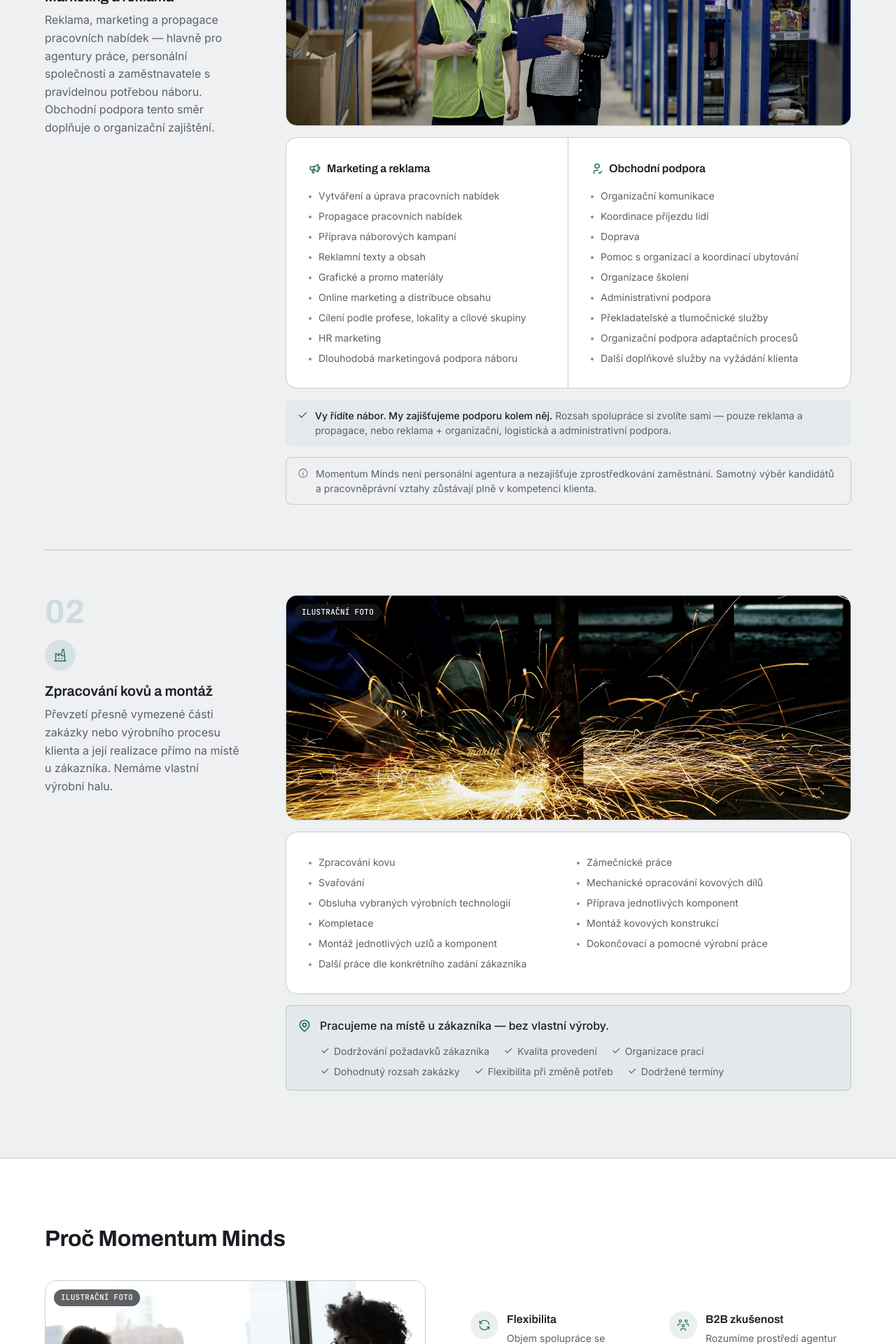
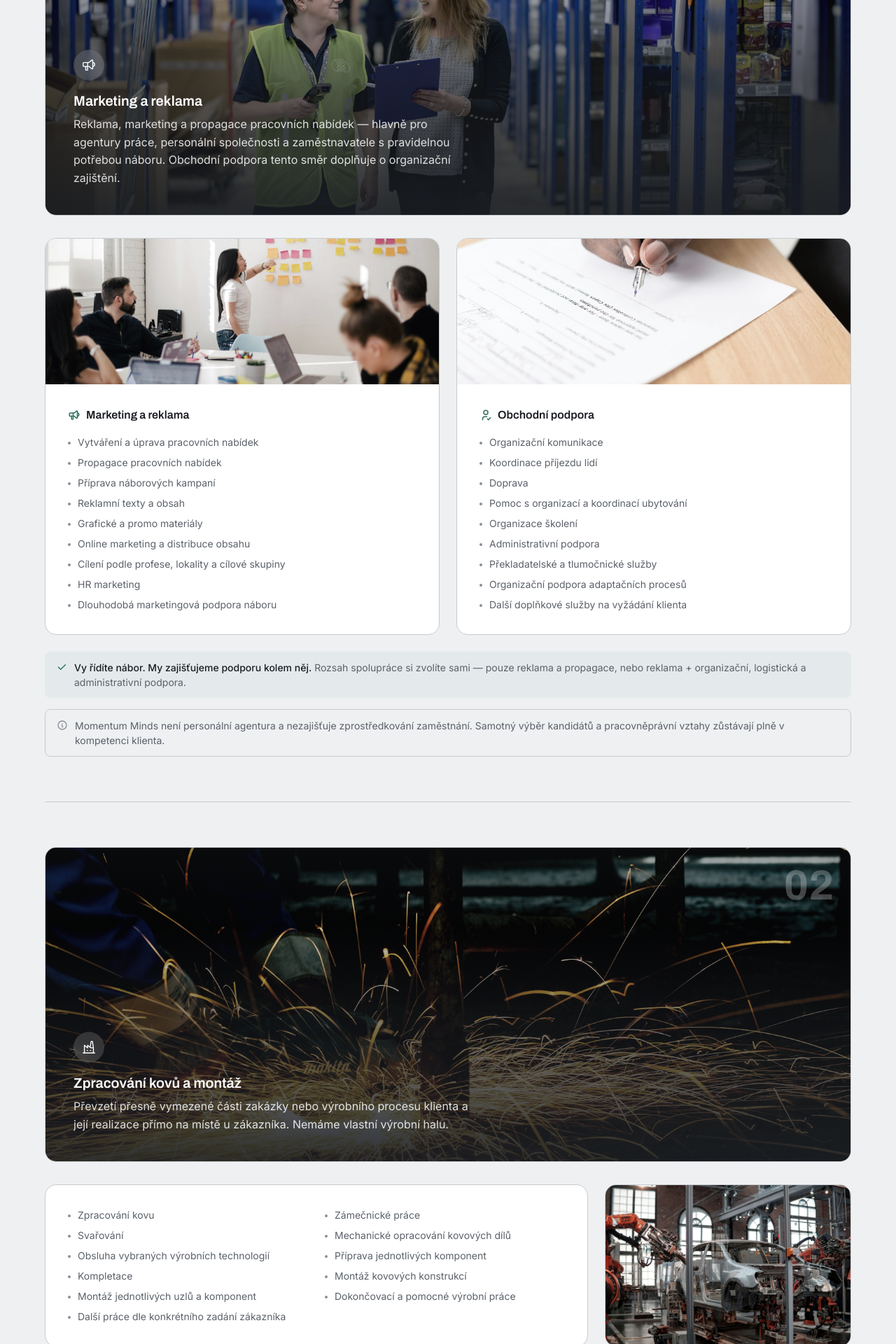
Before and after one commit to NoblesseHomes/momentum-minds, a Next.js app: page / in a window 1280 px wide. Shown: the part 1440-3360 px from the top of the page at 70% size. Built offline with nearby package versions, Linux system fonts and the light colour scheme.

Commit message:
Улучшения

```diff
--- a/src/app/globals.css
+++ b/src/app/globals.css
@@ -1,4 +1,4 @@
-@import "tailwindcss";
+@import 'tailwindcss';
 
 :root {
   /* Base surfaces */
@@ -106,6 +106,10 @@
   --text-tag-desktop--letter-spacing: 0.02em;
 }
 
+html {
+  scroll-behavior: smooth;
+}
+
 body {
   background: var(--color-bg);
   color: var(--color-text-primary);
--- a/src/components/Contact.js
+++ b/src/components/Contact.js
@@ -74,9 +74,6 @@ export default function Contact() {
                 sizes="(min-width: 1024px) 40vw, 100vw"
                 className="h-56 w-full object-cover grayscale-[35%] contrast-[1.05] sm:h-72"
               />
-              <span className="absolute left-3 top-3 rounded-[1.25rem] bg-text-primary/70 px-2.5 py-1 font-mono text-tag uppercase tracking-wide text-white backdrop-blur-sm">
-                Ilustrační foto
-              </span>
             </div>
 
             <ul className="space-y-4">
--- a/src/components/Services.js
+++ b/src/components/Services.js
@@ -28,7 +28,7 @@ function useRevealProps(delay = 0) {
   };
 }
 
-// concept v3 §4.1 — Marketing & Advertising (main direction)
+// concept v3 §4.1 — Marketing a reklama (main direction)
 const MARKETING_ADVERTISING = [
   'Vytváření a úprava pracovních nabídek',
   'Propagace pracovních nabídek',
@@ -41,7 +41,7 @@ const MARKETING_ADVERTISING = [
   'Dlouhodobá marketingová podpora náboru',
 ];
 
-// concept v3 §4.2 — Business Support (renamed from "Workforce Support")
+// concept v3 §4.2 — Obchodní podpora (renamed from "Workforce Support")
 const BUSINESS_SUPPORT = [
   'Organizační komunikace',
   'Koordinace příjezdu lidí',
@@ -54,7 +54,7 @@ const BUSINESS_SUPPORT = [
   'Další doplňkové služby na vyžádání klienta',
 ];
 
-// concept v2 §3.2 — Industrial Services & Metalworking
+// concept v2 §3.2 — Zpracování kovů a montáž
 const INDUSTRIAL_WORK = [
   'Zpracování kovu',
   'Zámečnické práce',
@@ -82,20 +82,43 @@ const INDUSTRIAL_PRINCIPLES = [
 // Temporary licensed stock (Unsplash License, free) standing in for real
 // company photography until it's supplied — flagged as illustrative
 // rather than passed off as the company's own site/staff.
-function DirectionImage({ src, alt }) {
+// Full-bleed hero-style banner per direction — mirrors the Hero
+// component's photo+gradient+overlaid-copy treatment so each direction
+// reads as a real anchor section instead of a sidebar label next to a
+// small thumbnail.
+function DirectionBanner({ index, Icon, title, intro, src, alt }) {
   return (
-    <div className="relative mb-4 overflow-hidden rounded-2xl border border-border">
+    <div className="relative overflow-hidden rounded-2xl border border-border">
       <Image
         src={src}
         alt={alt}
-        width={1600}
-        height={900}
-        sizes="(min-width: 1024px) 55vw, 100vw"
-        className="h-56 w-full object-cover grayscale-[35%] contrast-[1.05] sm:h-72 lg:h-80"
+        width={1920}
+        height={1080}
+        priority={index === '01'}
+        sizes="100vw"
+        className="h-72 w-full object-cover grayscale-[35%] contrast-[1.05] sm:h-96 lg:h-[28rem]"
       />
-      <span className="absolute left-3 top-3 rounded-[1.25rem] bg-text-primary/70 px-2.5 py-1 font-mono text-tag uppercase tracking-wide text-white backdrop-blur-sm">
-        Ilustrační foto
+      <div
+        className="absolute inset-0 bg-[linear-gradient(0deg,rgba(26,29,34,0.9)_0%,rgba(26,29,34,0.55)_45%,rgba(26,29,34,0.15)_75%,rgba(26,29,34,0.35)_100%)]"
+        aria-hidden="true"
+      />
+
+      <span
+        className="absolute right-4 top-4 font-display text-5xl font-bold text-white/25 sm:right-6 sm:top-6 lg:text-6xl"
+        aria-hidden="true"
+      >
+        {index}
       </span>
+
+      <div className="absolute inset-x-0 bottom-0 p-5 sm:p-8 lg:p-10">
+        <span className="flex h-11 w-11 items-center justify-center rounded-full bg-white/15 backdrop-blur-sm">
+          <Icon size={22} strokeWidth={1.5} className="text-white" aria-hidden="true" />
+        </span>
+        <h3 className="mt-4 text-h3 font-display font-semibold text-white lg:text-h3-desktop">
+          {title}
+        </h3>
+        <p className="mt-2 max-w-xl text-body text-white/85 lg:text-body-desktop">{intro}</p>
+      </div>
     </div>
   );
 }
@@ -116,26 +139,31 @@ function CompactList({ items }) {
   );
 }
 
-function DirectionHeader({ index, Icon, title, intro }) {
+// Each service column carries its own photo (concept v3 §10 asks for two
+// distinct photos in this block — marketing prep vs. organizational/
+// logistics — rather than one shared image), so the card itself reads
+// as a media tile, not a plain text list in a box.
+function ServiceColumn({ Icon, title, items, src, alt }) {
   return (
-    <div className="lg:sticky lg:top-24">
-      <div className="flex items-center gap-4 lg:block">
-        <span
-          className="font-display text-4xl font-bold text-accent-primary/15 lg:text-5xl"
-          aria-hidden="true"
-        >
-          {index}
-        </span>
-        <span className="flex h-11 w-11 shrink-0 items-center justify-center rounded-full bg-accent-primary/10 lg:mt-4">
-          <Icon size={22} strokeWidth={1.5} className="text-accent-primary" aria-hidden="true" />
-        </span>
+    <div className="overflow-hidden rounded-2xl border border-border bg-surface">
+      <div className="relative h-44 w-full sm:h-52">
+        <Image
+          src={src}
+          alt={alt}
+          fill
+          sizes="(min-width: 1024px) 50vw, 100vw"
+          className="object-cover grayscale-[35%] contrast-[1.05]"
+        />
       </div>
-
-      <h3 className="mt-4 text-h3 font-display font-semibold text-text-primary lg:text-h3-desktop">
-        {title}
-      </h3>
-
-      <p className="mt-2 max-w-sm text-body text-text-secondary lg:text-body-desktop">{intro}</p>
+      <div className="p-6 lg:p-8">
+        <div className="flex items-center gap-2">
+          <Icon size={18} className="text-accent-primary" aria-hidden="true" />
+          <h4 className="font-display text-base font-semibold text-text-primary">{title}</h4>
+        </div>
+        <div className="mt-4">
+          <CompactList items={items} />
+        </div>
+      </div>
     </div>
   );
 }
@@ -143,7 +171,9 @@ function DirectionHeader({ index, Icon, title, intro }) {
 export default function Services() {
   const headingReveal = useRevealProps();
   const blockOneReveal = useRevealProps(0.06);
+  const blockOneMediaReveal = useRevealProps(0.12);
   const blockTwoReveal = useRevealProps(0.06);
+  const blockTwoMediaReveal = useRevealProps(0.12);
 
   return (
     <section id="sluzby" className="section-space">
@@ -158,49 +188,41 @@ export default function Services() {
           </p>
         </motion.div>
 
-        {/* Block 1 — Marketing & Advertising + Business Support (concept v3
+        {/* Block 1 — Marketing a reklama + Obchodní podpora (concept v3
             §7.3 treats these as one combined "direction 1" block) */}
-        <motion.div {...blockOneReveal} className="mt-16 grid grid-cols-1 gap-8 border-t border-border pt-16 lg:grid-cols-[280px_1fr] lg:gap-16">
-          <DirectionHeader
+        <div className="mt-16 border-t border-border pt-16">
+          <motion.div {...blockOneReveal}>
+            <DirectionBanner
               index="01"
               Icon={TbSpeakerphone}
               title="Marketing a reklama"
               intro="Reklama, marketing a propagace pracovních nabídek — hlavně pro agentury práce, personální společnosti a zaměstnavatele s pravidelnou potřebou náboru. Obchodní podpora tento směr doplňuje o organizační zajištění."
-          />
-
-          <div>
-            <DirectionImage
               src="/images/services/recruitment.jpg"
               alt="Dva kolegové procházejí uličkou skladu a konzultují průběh práce"
             />
+          </motion.div>
 
-            <div className="grid grid-cols-1 divide-y divide-border rounded-2xl border border-border bg-surface md:grid-cols-2 md:divide-x md:divide-y-0">
-              <div className="p-6 lg:p-8">
-                <div className="flex items-center gap-2">
-                  <TbSpeakerphone size={18} className="text-accent-primary" aria-hidden="true" />
-                  <h4 className="font-display text-base font-semibold text-text-primary">
-                    Marketing a reklama
-                  </h4>
-                </div>
-                <div className="mt-4">
-                  <CompactList items={MARKETING_ADVERTISING} />
-                </div>
-              </div>
+          <motion.div {...blockOneMediaReveal} className="mt-8 grid grid-cols-1 gap-6 md:grid-cols-2">
+            <ServiceColumn
+              Icon={TbSpeakerphone}
+              title="Marketing a reklama"
+              items={MARKETING_ADVERTISING}
+              src="/images/services/promote.jpg"
+              alt="Tým plánuje náborovou kampaň u tabule s poznámkami"
+            />
+            <ServiceColumn
+              Icon={TbUserCheck}
+              title="Obchodní podpora"
+              items={BUSINESS_SUPPORT}
+              src="/images/services/support.jpg"
+              alt="Administrativní podpis dokumentu na pracovním stole"
+            />
+          </motion.div>
 
-              <div className="p-6 lg:p-8">
-                <div className="flex items-center gap-2">
-                  <TbUserCheck size={18} className="text-accent-primary" aria-hidden="true" />
-                  <h4 className="font-display text-base font-semibold text-text-primary">
-                    Obchodní podpora
-                  </h4>
-                </div>
-                <div className="mt-4">
-                  <CompactList items={BUSINESS_SUPPORT} />
-                </div>
-              </div>
-            </div>
-
-            <p className="mt-4 flex items-start gap-2.5 rounded-lg bg-accent-primary/5 px-4 py-3 text-body-sm text-text-secondary lg:text-body-sm-desktop">
+          <motion.p
+            {...blockOneMediaReveal}
+            className="mt-6 flex items-start gap-2.5 rounded-lg bg-accent-primary/5 px-4 py-3 text-body-sm text-text-secondary lg:text-body-sm-desktop"
+          >
             <TbCheck size={16} className="mt-0.5 shrink-0 text-accent-primary" aria-hidden="true" />
             <span>
               <strong className="font-medium text-text-primary">
@@ -209,36 +231,40 @@ export default function Services() {
               Rozsah spolupráce si zvolíte sami — pouze reklama a propagace, nebo reklama +
               organizační, logistická a administrativní podpora.
             </span>
-            </p>
+          </motion.p>
 
           {/* concept v3 §1 — required legal scope clarification, must be
               visible, not fine print. */}
-            <p className="mt-4 flex items-start gap-2.5 rounded-lg border border-border px-4 py-3 text-body-sm text-text-secondary lg:text-body-sm-desktop">
+          <motion.p
+            {...blockOneMediaReveal}
+            className="mt-4 flex items-start gap-2.5 rounded-lg border border-border px-4 py-3 text-body-sm text-text-secondary lg:text-body-sm-desktop"
+          >
             <TbInfoCircle size={16} className="mt-0.5 shrink-0 text-text-muted" aria-hidden="true" />
             <span>
               Momentum Minds není personální agentura a nezajišťuje zprostředkování
               zaměstnání. Samotný výběr kandidátů a pracovněprávní vztahy zůstávají
               plně v kompetenci klienta.
             </span>
-            </p>
+          </motion.p>
         </div>
-        </motion.div>
 
-        {/* Block 2 — Metalworking & Assembly */}
-        <motion.div {...blockTwoReveal} className="mt-16 grid grid-cols-1 gap-8 border-t border-border pt-16 lg:grid-cols-[280px_1fr] lg:gap-16">
-          <DirectionHeader
+        {/* Block 2 — Zpracování kovů a montáž */}
+        <div className="mt-16 border-t border-border pt-16">
+          <motion.div {...blockTwoReveal}>
+            <DirectionBanner
               index="02"
               Icon={TbBuildingFactory2}
               title="Zpracování kovů a montáž"
               intro="Převzetí přesně vymezené části zakázky nebo výrobního procesu klienta a její realizace přímo na místě u zákazníka. Nemáme vlastní výrobní halu."
-          />
-
-          <div>
-            <DirectionImage
               src="/images/services/industrial.jpg"
               alt="Jiskry od úhlové brusky při opracování kovu v průmyslovém provozu"
             />
+          </motion.div>
 
+          <motion.div
+            {...blockTwoMediaReveal}
+            className="mt-8 grid grid-cols-1 gap-6 lg:grid-cols-[1fr_22rem]"
+          >
             <div className="rounded-2xl border border-border bg-surface p-6 lg:p-8">
               <ul className="grid grid-cols-1 gap-x-6 gap-y-2 sm:grid-cols-2">
                 {INDUSTRIAL_WORK.map((item) => (
@@ -256,7 +282,21 @@ export default function Services() {
               </ul>
             </div>
 
-            <div className="mt-4 flex items-start gap-3 rounded-lg border border-accent-primary/25 bg-accent-primary/5 px-4 py-4">
+            <div className="relative min-h-[14rem] overflow-hidden rounded-2xl border border-border lg:min-h-full">
+              <Image
+                src="/images/services/assembly.jpg"
+                alt="Montáž karoserie na výrobní lince pomocí robotických ramen"
+                fill
+                sizes="(min-width: 1024px) 22rem, 100vw"
+                className="object-cover grayscale-[35%] contrast-[1.05]"
+              />
+            </div>
+          </motion.div>
+
+          <motion.div
+            {...blockTwoMediaReveal}
+            className="mt-6 flex items-start gap-3 rounded-lg border border-accent-primary/25 bg-accent-primary/5 px-4 py-4"
+          >
             <TbMapPin size={20} className="mt-0.5 shrink-0 text-accent-primary" aria-hidden="true" />
             <div>
               <p className="text-body font-medium text-text-primary lg:text-body-desktop">
@@ -274,9 +314,8 @@ export default function Services() {
                 ))}
               </ul>
             </div>
+          </motion.div>
         </div>
-          </div>
-        </motion.div>
       </div>
     </section>
   );
--- a/src/components/WhyUs.js
+++ b/src/components/WhyUs.js
@@ -74,9 +74,6 @@ export default function WhyUs() {
               sizes="(min-width: 1024px) 50vw, 100vw"
               className="h-72 w-full object-cover grayscale-[35%] contrast-[1.05] sm:h-96 lg:h-[28rem]"
             />
-            <span className="absolute left-3 top-3 rounded-[1.25rem] bg-text-primary/70 px-2.5 py-1 font-mono text-tag uppercase tracking-wide text-white backdrop-blur-sm">
-              Ilustrační foto
-            </span>
           </motion.div>
 
           <motion.div {...listReveal} className="grid grid-cols-1 gap-6 sm:grid-cols-2">
```
Also changed, not shown: public/images/services/assembly.jpg (added). Lines whose indentation alone changed are shown as unchanged.
